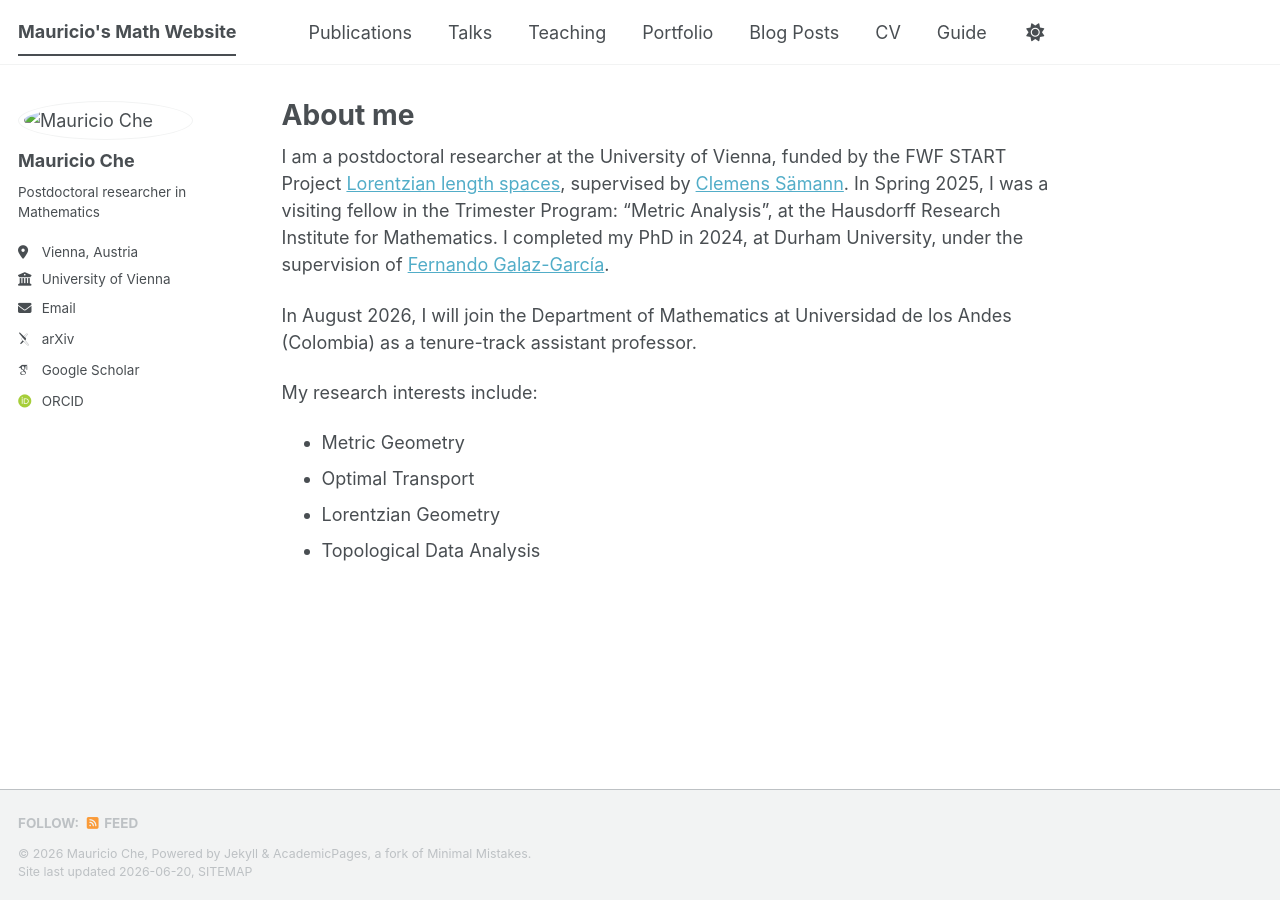
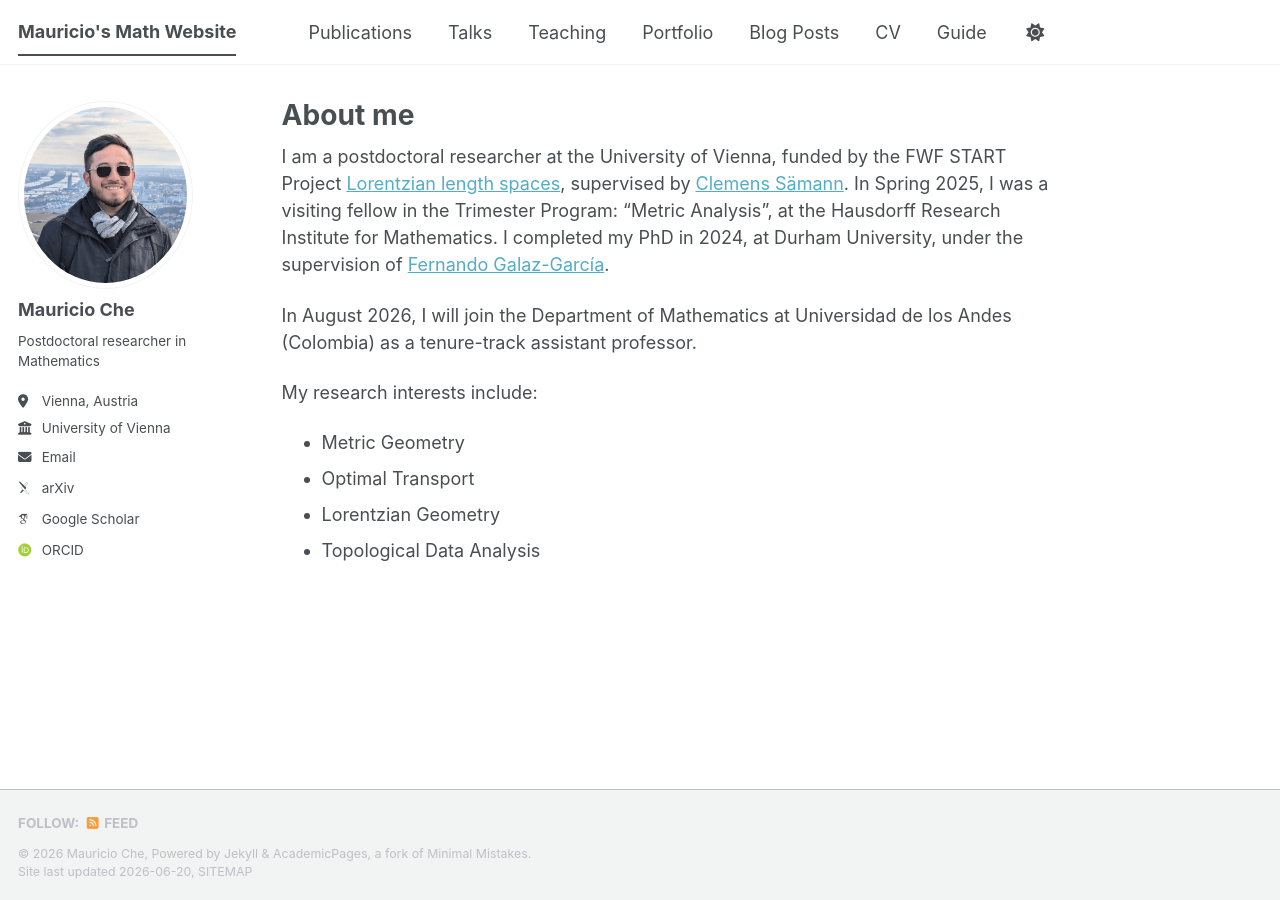
Before and after one commit to MauricioChe/mauricioche.github.io, a Jekyll site: the page built from _pages/about.md, in a window 1280 px wide. Built offline with Jekyll 4.4.1, drawn with Linux system fonts in a browser that asks for light colours; some web fonts are replaced; a script bundle is joined from its source files by our own code; library files that are not in the unit come from our copies.

Commit message:
Update _config.yml

```diff
--- a/_config.yml
+++ b/_config.yml
@@ -13,7 +13,7 @@ title                    : "Mauricio's Math Website"
 title_separator          : "-"
 name                     : &name "Mauricio Che"
 description              : &description "Postdoctoral researcher in Mathematics"   # Update this with a general description of your site, this is the default if not overridden by a page
-url                      : https://academicpages.github.io # The base hostname & protocol for your site e.g. "https://[your GitHub username].github.io",
+url                      : https://mauricioche.github.io # The base hostname & protocol for your site e.g. "https://[your GitHub username].github.io",
                                                            # or if you already have some other page hosted on Github then use "https://[your GitHub username].github.io/[Your Repo Name]"
 baseurl                  : "" # the subpath of your site, e.g. "/blog"
 repository               : "academicpages/academicpages.github.io"
@@ -23,7 +23,7 @@ repository               : "academicpages/academicpages.github.io"
 #               Additional customization can be done by editing /_includes/author-profile.html
 author:
   # Biographic information
-  avatar           : "images/profile.png"
+  avatar           : "profile.png"
   name             : "Mauricio Che"
   pronouns         : # example: "she/her"
   bio              : "Postdoctoral researcher in Mathematics"
```
